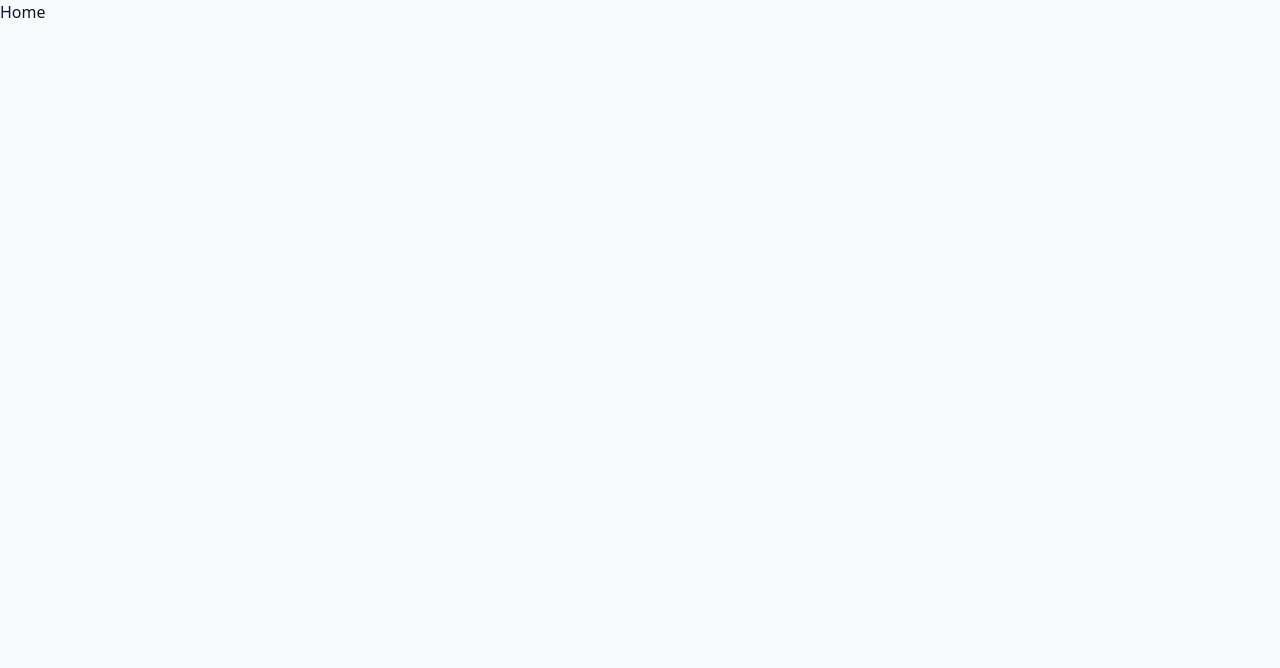
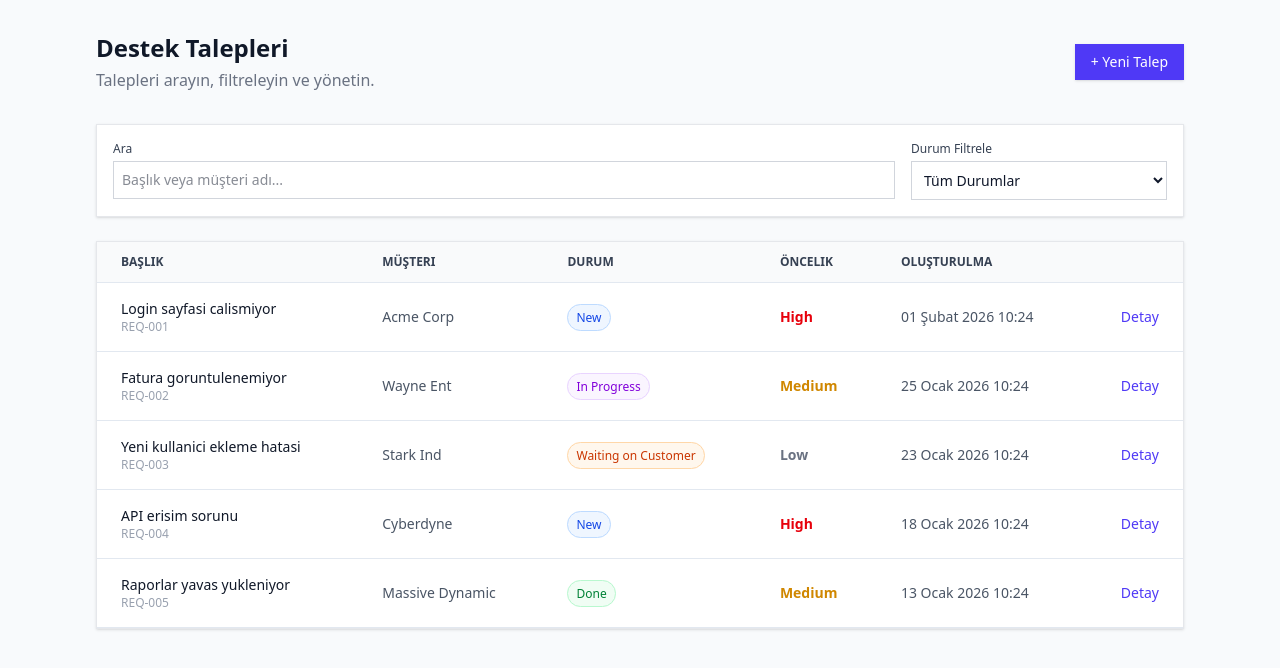
Before and after one commit to gorkemkaragl/support-dashboard-next, a Next.js app: page / in a window 1280 px wide. Shown: the top 668 px of the page. Built offline with nearby package versions, Linux system fonts and the light colour scheme.

Commit message:
feat: implement request filtering and display components

```diff
--- a/src/components/Home.tsx
+++ b/src/components/Home.tsx
@@ -1,9 +1,44 @@
-import React from 'react'
+"use client";
 
-const Home = () => {
+import { useRequests } from '@/context/RequestContext';
+import { useRequestFilter } from '@/hooks/useRequestFilter';
+import RequestTable from '@/components/dashboard/RequestTable';
+import RequestFilters from '@/components/dashboard/RequestFilters';
+
+export default function Home() {
+  const { requests, isLoading } = useRequests();
+
+  // Hook bize hem verileri hem de değiştirme fonksiyonlarını (set...) veriyor
+  const {
+    searchQuery,
+    setSearchQuery,
+    statusFilter,
+    setStatusFilter,
+    filteredRequests
+  } = useRequestFilter(requests);
+
   return (
-    <div>Home</div>
-  )
+    <main className="container mx-auto p-8 max-w-6xl">
+      <div className="flex flex-col md:flex-row justify-between items-start md:items-center mb-8 gap-4">
+        <div>
+          <h1 className="text-2xl font-bold text-gray-900">Destek Talepleri</h1>
+          <p className="text-gray-500 mt-1">Talepleri arayın, filtreleyin ve yönetin.</p>
+        </div>
+
+        <button className="px-4 py-2 bg-indigo-600 text-white rounded-md hover:bg-indigo-700 text-sm font-medium transition-colors shadow-sm">
+          + Yeni Talep
+        </button>
+      </div>
+
+      {/* State'i ve State değiştirici fonksiyonu prop olarak veriyoruz */}
+      <RequestFilters
+        searchQuery={searchQuery}
+        statusFilter={statusFilter}
+        onSearchChange={setSearchQuery}
+        onStatusChange={setStatusFilter}
+      />
+
+      <RequestTable requests={filteredRequests} isLoading={isLoading} />
+    </main>
+  );
 }
-
-export default Home
--- /dev/null
+++ b/src/components/dashboard/RequestFilters.tsx
@@ -0,0 +1,57 @@
+import React from 'react';
+import { RequestStatus } from '@/types';
+
+interface Props {
+  searchQuery: string;
+  statusFilter: RequestStatus | 'All';
+
+  // Değişiklik olduğunda tetiklenecek fonksiyonlar (Callback)
+  onSearchChange: (value: string) => void;
+  onStatusChange: (status: RequestStatus | 'All') => void;
+}
+
+export default function RequestFilters({
+  searchQuery,
+  statusFilter,
+  onSearchChange,
+  onStatusChange
+}: Props) {
+  return (
+    <div className="bg-white p-4 rounded-lg border border-gray-200 shadow-sm mb-6 flex flex-col md:flex-row gap-4">
+
+      {/* Arama Kutusu */}
+      <div className="flex-1">
+        <label htmlFor="search" className="block text-xs font-medium text-gray-700 mb-1">
+          Ara
+        </label>
+        <input
+          id="search"
+          type="text"
+          placeholder="Başlık veya müşteri adı..."
+          className="w-full p-2 border border-gray-300 rounded-md focus:ring-2 focus:ring-indigo-500 focus:border-indigo-500 outline-none text-sm"
+          value={searchQuery}
+          onChange={(e) => onSearchChange(e.target.value)}
+        />
+      </div>
+
+      {/* Durum Filtresi */}
+      <div className="w-full md:w-64">
+        <label htmlFor="status" className="block text-xs font-medium text-gray-700 mb-1">
+          Durum Filtrele
+        </label>
+        <select
+          id="status"
+          className="w-full p-2 border border-gray-300 rounded-md focus:ring-2 focus:ring-indigo-500 focus:border-indigo-500 outline-none text-sm bg-white"
+          value={statusFilter}
+          onChange={(e) => onStatusChange(e.target.value as any)}
+        >
+          <option value="All">Tüm Durumlar</option>
+          <option value="New">New</option>
+          <option value="In Progress">In Progress</option>
+          <option value="Waiting on Customer">Waiting on Customer</option>
+          <option value="Done">Done</option>
+        </select>
+      </div>
+    </div>
+  );
+}
--- /dev/null
+++ b/src/components/dashboard/RequestTable.tsx
@@ -0,0 +1,109 @@
+import React from "react";
+import { SupportRequest } from "@/types";
+import { formatDate } from "@/utils/formatDate";
+
+interface Props {
+  requests: SupportRequest[];
+  isLoading: boolean;
+}
+
+export default function RequestTable({ requests, isLoading }: Props) {
+  // Yükleniyor durumu
+  if (isLoading) {
+    return (
+      <div className="p-8 text-center text-gray-500">Veriler yükleniyor...</div>
+    );
+  }
+
+  // Veri yok durumu
+  if (requests.length === 0) {
+    return (
+      <div className="p-8 text-center border rounded-lg bg-gray-50">
+        <p className="text-gray-500">Henüz hiç destek talebi yok.</p>
+      </div>
+    );
+  }
+
+  return (
+    <div className="overflow-x-auto border border-gray-200 rounded-lg shadow-sm">
+      <table className="w-full text-sm text-left text-gray-600">
+        {/* Tablo Başlıkları */}
+        <thead className="text-xs text-gray-700 uppercase bg-gray-50 border-b">
+          <tr>
+            <th className="px-6 py-3">Başlık</th>
+            <th className="px-6 py-3">Müşteri</th>
+            <th className="px-6 py-3">Durum</th>
+            <th className="px-6 py-3">Öncelik</th>
+            <th className="px-6 py-3">Oluşturulma</th>
+            <th className="px-6 py-3">{/* İşlemler kolonu boş başlık */}</th>
+          </tr>
+        </thead>
+
+        <tbody>
+          {requests.map((req) => (
+            <tr
+              key={req.id}
+              className="bg-white border-b hover:bg-gray-50 transition-colors"
+            >
+              {/* Başlık ve ID */}
+              <td className="px-6 py-4">
+                <div className="font-medium text-gray-900">{req.title}</div>
+                <div className="text-xs text-gray-400">{req.id}</div>
+              </td>
+
+              {/* Müşteri */}
+              <td className="px-6 py-4">{req.customer}</td>
+
+              {/* Durum (Status) */}
+              <td className="px-6 py-4">
+                <span
+                  className={`px-2 py-1 rounded-full text-xs font-medium border
+                ${
+                  req.status === "New"
+                    ? "bg-blue-50 text-blue-700 border-blue-200"
+                    : req.status === "In Progress"
+                      ? "bg-purple-50 text-purple-700 border-purple-200"
+                      : req.status === "Waiting on Customer"
+                        ? "bg-orange-50 text-orange-700 border-orange-200"
+                        : req.status === "Done"
+                          ? "bg-green-50 text-green-700 border-green-200"
+                          : "bg-gray-100 text-gray-700 border-gray-200"
+                }`}
+                >
+                  {req.status}
+                </span>
+              </td>
+
+              {/* Öncelik (Priority) */}
+              <td className="px-6 py-4">
+                <span
+                  className={`font-semibold ${
+                    req.priority === "High"
+                      ? "text-red-600"
+                      : req.priority === "Medium"
+                        ? "text-yellow-600"
+                        : "text-gray-500"
+                  }`}
+                >
+                  {req.priority}
+                </span>
+              </td>
+
+              {/* Tarih (Bizim helper fonksiyonu kullanıyoruz) */}
+              <td className="px-6 py-4 whitespace-nowrap">
+                {formatDate(req.createdAt)}
+              </td>
+
+              {/* Detay Butonu (Şimdilik işlevsiz) */}
+              <td className="px-6 py-4 text-right">
+                <button className="text-indigo-600 hover:text-indigo-900 font-medium">
+                  Detay
+                </button>
+              </td>
+            </tr>
+          ))}
+        </tbody>
+      </table>
+    </div>
+  );
+}
--- /dev/null
+++ b/src/hooks/useRequestFilter.ts
@@ -0,0 +1,42 @@
+import { useState, useMemo } from 'react';
+import { SupportRequest, RequestStatus } from '@/types';
+
+export function useRequestFilter(requests: SupportRequest[]) {
+  // Filtre State'leri
+  const [searchQuery, setSearchQuery] = useState('');
+  const [statusFilter, setStatusFilter] = useState<RequestStatus | 'All'>('All');
+
+  // Filtreleme Mantığı
+  const filteredRequests = useMemo(() => {
+    let result = [...requests]; // Orijinal veriyi koru
+
+    // Arama (Search)
+    if (searchQuery) {
+      const query = searchQuery.toLowerCase();
+      result = result.filter(
+        (r) =>
+          r.title.toLowerCase().includes(query) ||
+          r.customer.toLowerCase().includes(query)
+      );
+    }
+
+    // Durum (Status)
+    if (statusFilter !== 'All') {
+      result = result.filter((r) => r.status === statusFilter);
+    }
+
+    // Sıralama (Sorting) - En yeni en üstte
+    result.sort((a, b) => new Date(b.createdAt).getTime() - new Date(a.createdAt).getTime());
+
+    return result;
+  }, [requests, searchQuery, statusFilter]);
+
+  // Hook'u kullanan sayfaya bu değerleri ve fonksiyonları döndür
+  return {
+    searchQuery,
+    setSearchQuery,
+    statusFilter,
+    setStatusFilter,
+    filteredRequests,
+  };
+}
```
